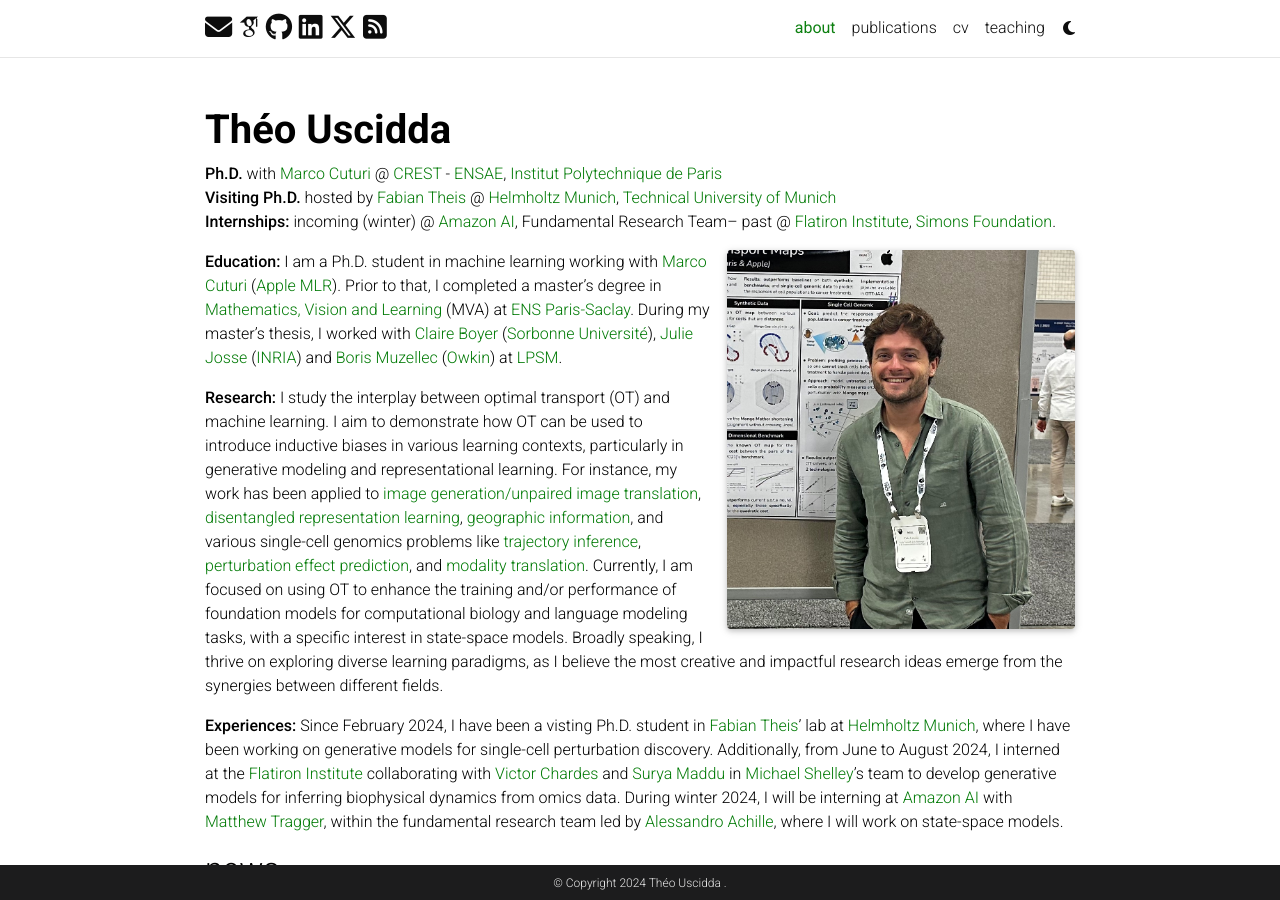
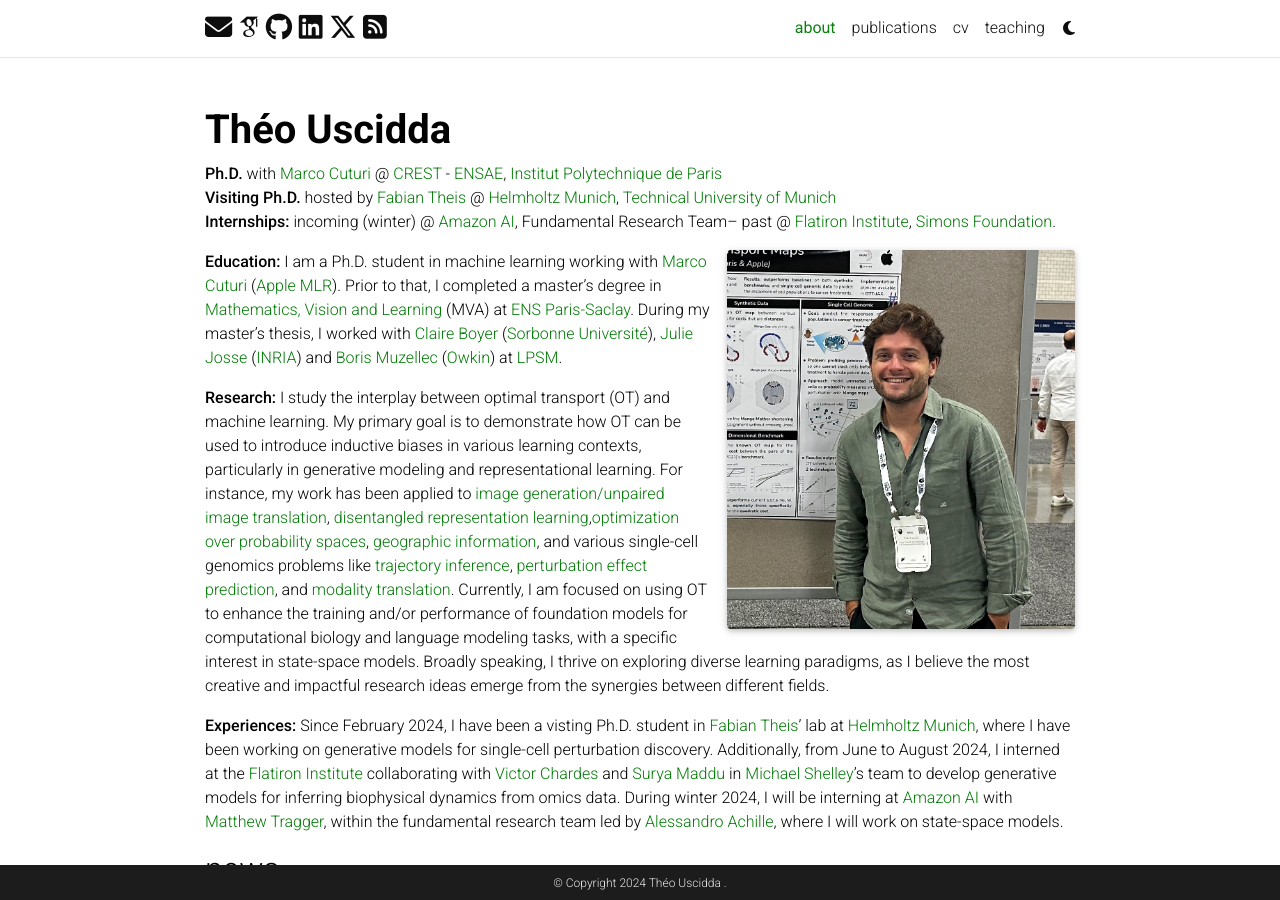
Before and after one commit to theouscidda6/theouscidda6.github.io, a Jekyll site: the page built from _pages/about.md, in a window 1280 px wide and 900 px high. Built offline with Jekyll 4.4.1, drawn with Linux system fonts in a browser that asks for light colours; full-size pictures stand in for the smaller copies a plugin makes; some web fonts are replaced; comment, search, counter and statistics services are not loaded; a style sheet for code colours, icons or effects is not loaded.

Commit message:
update bio

```diff
--- a/_pages/about.md
+++ b/_pages/about.md
@@ -20,7 +20,7 @@
 ---
 **Education:** I am a Ph.D. student in machine learning working with [Marco Cuturi](https://marcocuturi.net/) ([Apple MLR](https://machinelearning.apple.com/)). Prior to that, I completed a master's degree in [Mathematics, Vision and Learning](https://www.master-mva.com/) (MVA) at [ENS Paris-Saclay](https://ens-paris-saclay.fr/). During my master's thesis, I worked with [Claire Boyer](https://perso.lpsm.paris/~cboyer/) ([Sorbonne Université](https://www.sorbonne-universite.fr/)), [Julie Josse](https://juliejosse.com/) ([INRIA](https://inria.fr/fr)) and [Boris Muzellec](https://borismuzellec.github.io/) ([Owkin](https://www.owkin.com/)) at [LPSM](https://www.lpsm.paris/).
 
-**Research:** I study the interplay between optimal transport (OT) and machine learning. I aim to demonstrate how OT can be used to introduce inductive biases in various learning contexts, particularly in generative modeling and representational learning. For instance, my work has been applied to [image generation/unpaired image translation](https://arxiv.org/pdf/2311.15100.pdf), [disentangled representation learning](https://arxiv.org/abs/2407.07829), [geographic information](https://arxiv.org/pdf/2410.11709), and various single-cell genomics problems like [trajectory inference](https://arxiv.org/pdf/2406.08938), [perturbation effect prediction](https://proceedings.mlr.press/v202/uscidda23a/uscidda23a.pdf), and [modality translation](https://arxiv.org/pdf/2310.09254.pdf). Currently, I am focused on using OT to enhance the training and/or performance of foundation models for computational biology and language modeling tasks, with a specific interest in state-space models. Broadly speaking, I thrive on exploring diverse learning paradigms, as I believe the most creative and impactful research ideas emerge from the synergies between different fields.
+**Research:** I study the interplay between optimal transport (OT) and machine learning. My primary goal is to demonstrate how OT can be used to introduce inductive biases in various learning contexts, particularly in generative modeling and representational learning. For instance, my work has been applied to [image generation/unpaired image translation](https://arxiv.org/pdf/2311.15100.pdf), [disentangled representation learning](https://arxiv.org/abs/2407.07829),[optimization over probability spaces](https://arxiv.org/pdf/2406.08938), [geographic information](https://arxiv.org/pdf/2410.11709), and various single-cell genomics problems like [trajectory inference](https://arxiv.org/pdf/2310.09254.pdf), [perturbation effect prediction](https://proceedings.mlr.press/v202/uscidda23a/uscidda23a.pdf), and [modality translation](https://arxiv.org/pdf/2310.09254.pdf). Currently, I am focused on using OT to enhance the training and/or performance of foundation models for computational biology and language modeling tasks, with a specific interest in state-space models. Broadly speaking, I thrive on exploring diverse learning paradigms, as I believe the most creative and impactful research ideas emerge from the synergies between different fields.
 
  **Experiences:** Since February 2024, I have been a visting Ph.D. student in [Fabian Theis](https://www.helmholtz-munich.de/en/icb/pi/fabian-theis)' lab at [Helmholtz Munich](https://www.helmholtz-munich.de/en), where I have been working on generative models for single-cell perturbation discovery. Additionally, from June to August 2024, I interned at the [Flatiron Institute](https://www.simonsfoundation.org/flatiron/) collaborating with [Victor Chardes](https://www.simonsfoundation.org/people/victor-chardes/) and [Surya Maddu](https://www.simonsfoundation.org/people/suryanarayana-maddu/) in [Michael Shelley](https://math.nyu.edu/~shelley/)'s team to develop generative models for inferring biophysical dynamics from omics data. During winter 2024, I will be interning at [Amazon AI](https://www.amazon.science/) with [Matthew Tragger](https://scholar.google.com/citations?user=g3sXAWkAAAAJ&hl=en), within the fundamental research team led by [Alessandro Achille](https://alexachi.github.io/), where I will work on state-space models.
 
```
